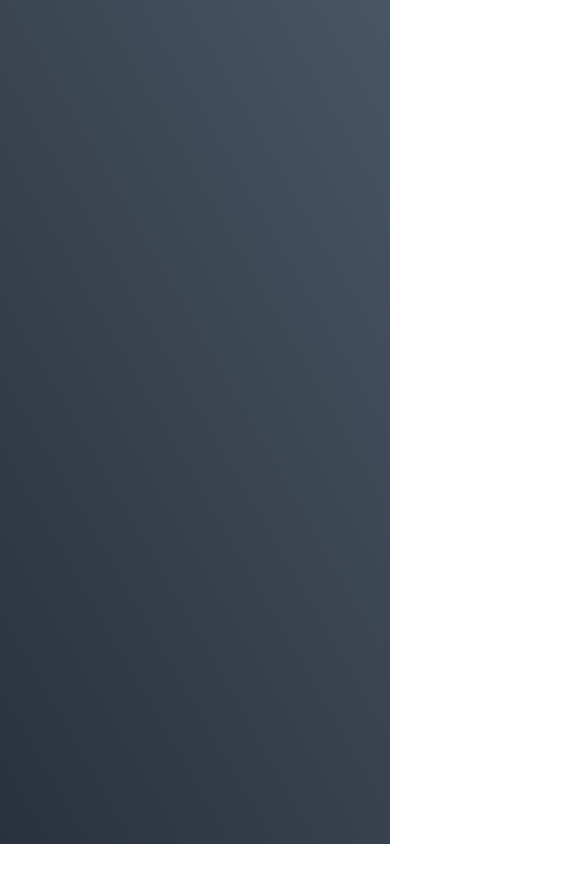
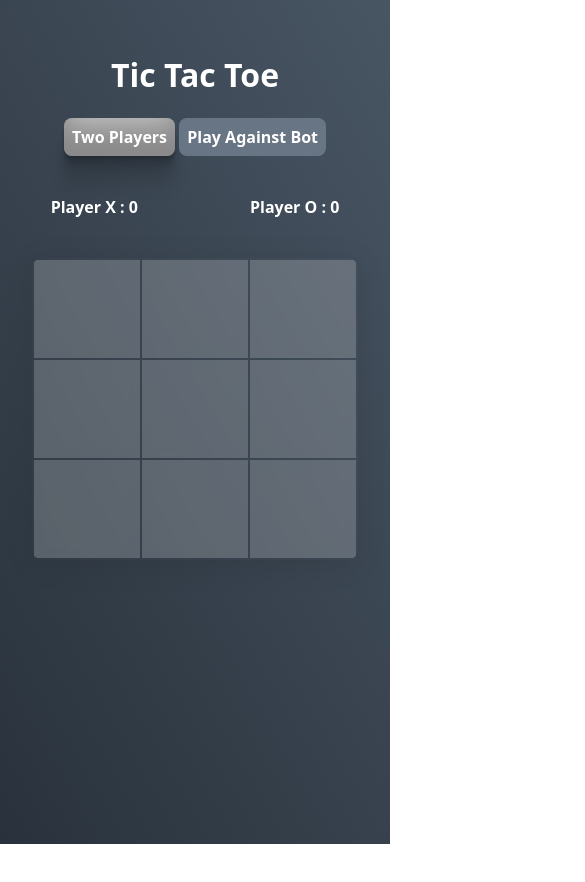
Before and after one commit to devpct/tic-tac-toe, a website built with Vite: page index.html in a window 390 px wide. Shown: the top 882 px of the page, 585 px wide, since content can reach past the window. After the commit the page ends 844 px from the top, so only its background shows below. Built offline with nearby package versions, Linux system fonts and the light colour scheme.

Commit message:
added responsive

```diff
--- a/index.html
+++ b/index.html
@@ -15,10 +15,9 @@
         <button id="play-against-bot" class="button-default">Play Against Bot</button>
       </div>
       <div class="score">
-        <h1>Player X : <span id="playerX">0</span></h1>
-        <h1>Player O : <span id="playerO">0</span></h1>
+        <p>Player X : <span id="playerX">0</span></p>
+        <p>Player O : <span id="playerO">0</span></p>
       </div>
-      <div class="test">
         <table class="table">
           <tr>
             <td data-index="0"></td>
@@ -36,7 +35,6 @@
             <td data-index="8"></td>
           </tr>
         </table>
-      </div>
     </div>
     <script type="module" src="/src/main.ts"></script>
   </body>
--- a/src/main.ts
+++ b/src/main.ts
@@ -34,6 +34,7 @@ class Render {
 
   private handleBoxClick(box: HTMLDivElement) {
     const icon = document.createElement("img");
+    icon.style.width = '50%'
     if (this.counter % 2 === 0) {
       icon.src = playerIcon.player1;
       box.style.backgroundColor = "#dc685a";
--- a/src/styles.scss
+++ b/src/styles.scss
@@ -1,16 +1,12 @@
 html, body {
     height: 100%;
     margin: 0;
+    overflow: hidden;
 }
 
 body {
     background: linear-gradient(60deg, #29323c 0%, #485563 100%);
-    background-repeat: no-repeat;
-    background-size: cover;
     color: white;
-    min-height: 100%;
-    display: flex;
-    flex-direction: column;
     font-family: system-ui, -apple-system, BlinkMacSystemFont, 'Segoe UI', Roboto, Oxygen, Ubuntu, Cantarell, 'Open Sans', 'Helvetica Neue', sans-serif;
 
     button {
@@ -28,29 +24,103 @@ body {
         background-color: #687584;
     }
     .container {
-        padding: 0 40rem;
+        margin: auto;
+        padding: 2rem;
         text-align: center;
         .score{
         display: flex;
         justify-content: center;
         gap: 8rem;
+        font-size: 1.7rem;
+        font-weight: bold;
     }
     .table{
-        width: 100%;
+        // margin: auto ;
         border-radius: 10px;
         overflow: hidden;
         box-shadow: 0 4px 30px rgba(0, 0, 0, 0.1);
+
         tr{
             td{
                 -webkit-backdrop-filter: blur(5px);
                 backdrop-filter: blur(5px);
                 background: rgba(255, 255, 255, 0.2);
                 cursor: pointer;
-                width: 15.5rem;
-                height: 15.5rem;
+                width: 14rem;
+                height: 13rem;
             }
         }
     }
 }
+}
 
+@media screen and (min-width: 680px) {
+    .table{
+        margin: auto;
+    }
 }
+
+@media screen and (max-width: 680px) {
+    .score {
+        margin-top: 1.5rem;
+        font-size: 0.8rem;
+    }
+
+    .table{
+        margin-top: 1.5rem;
+        td {
+            height: 12rem !important;
+        }
+    }
+}
+
+
+@media screen and (max-width: 570px) {
+    .score {
+        margin-top: 1.5rem;
+        font-size: 0.7rem;
+    }
+
+    .table{
+        margin-top: 1.5rem;
+        td {
+            height: 10rem !important;
+        }
+    }
+}
+
+
+@media screen and (max-width: 500px) {
+    .score {
+        margin-top: 1.5rem;
+        font-size: 1rem !important;
+        gap: 7rem !important;
+    }
+
+    .table{
+        margin-top: 1.5rem;
+        td {
+            height: 6rem !important;
+        }
+    }
+}
+
+@media screen and (max-width: 320px) {
+    .container {
+        h1 {
+            padding: 0;
+            margin-top: 0;
+            margin-bottom: 1rem;
+        }
+        .score {
+            font-size: 0.8rem !important;
+        }
+        .table{
+            margin-top: 0.5rem;
+            td {
+                padding-top: 0.5rem;
+                height: 4rem !important;
+            }
+        }
+    }
+}
```
Also changed, not shown: src/components/minimax.ts (line endings or trailing spaces).
